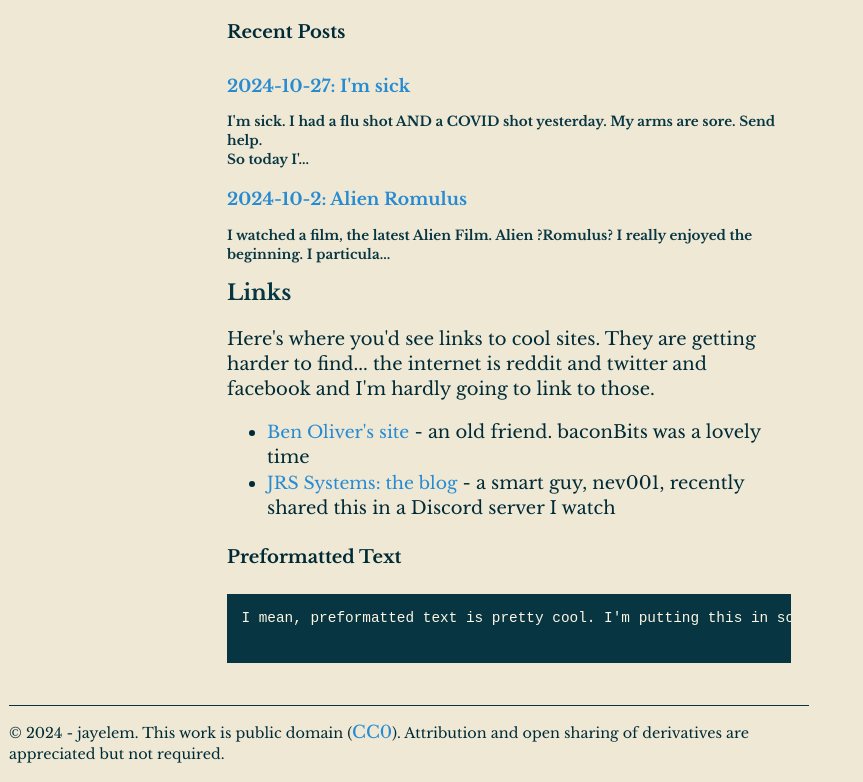
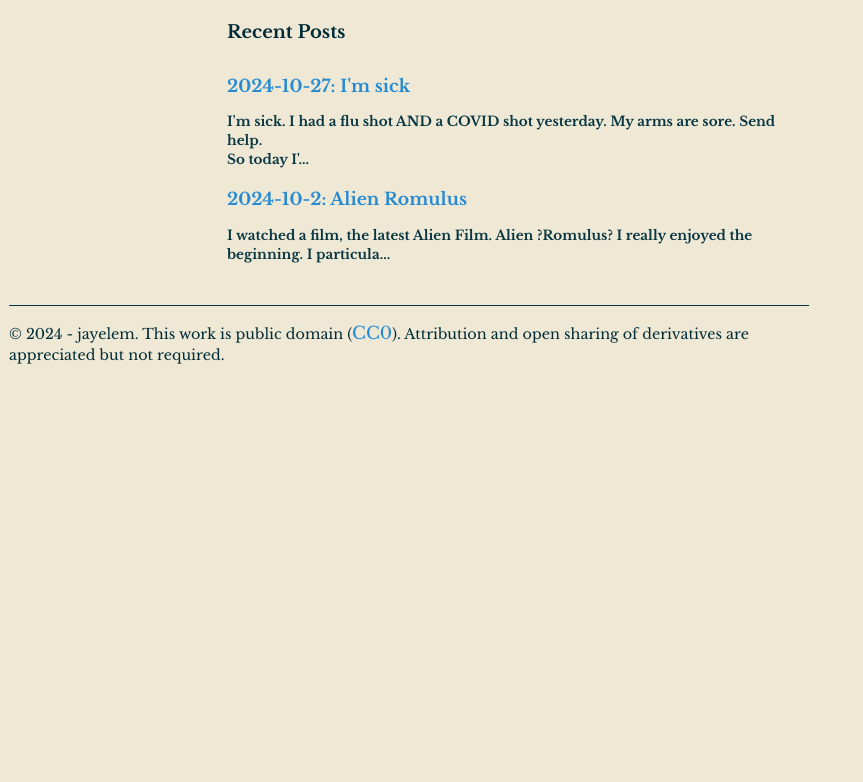
Before and after one commit to fiver22/jlmcom, a plain HTML site: page index.html in a window 1280 px wide. Shown: the part 413-1195 px from the top of the page, without its empty margins (0-863 px from the left). After the commit the page ends 800 px from the top, so only its background shows below. Drawn offline with Linux system fonts and the light colour scheme.

Commit message:
links section and preformated text section

```diff
--- a/index.html
+++ b/index.html
@@ -41,17 +41,6 @@ tags: ["website", "old.web"]
             <!-- Add more blog links as new posts are created -->
         </section>
 
-        <h3>Links</h3>
-        <p>Here's where you'd see links to cool sites. They are getting harder to find... the internet is reddit and twitter and facebook and I'm hardly going to link to those. </p>
-        <ul>
-            <li><a href="https://www.bfoliver.com">Ben Oliver's site</a><span class="credit-text"> - an old friend. baconBits was a lovely time</li>
-            <li><a href="https://jrs-s.net">JRS Systems: the blog</a><span class="credit-text"> - a smart guy, nev001, recently shared this in a Discord server I watch</span></li>
-        </ul>
-
-        <h4>Preformatted Text</h4>
-        <pre>
-I mean, preformatted text is pretty cool. I'm putting this in so I know I can.
-        </pre>
     </div>
 
     <hr>
```
